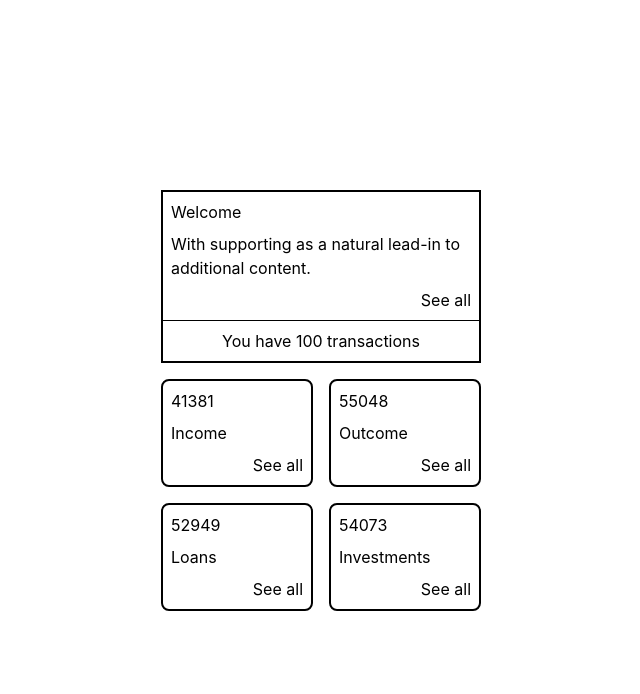
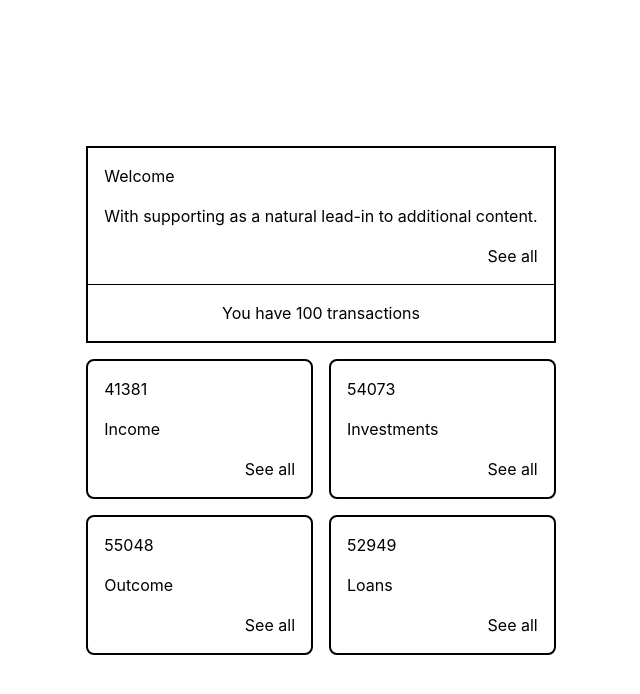
Before and after one commit to PetrAlexkulakov/List-page, a React (Create React App) app: page / in a window 1280 px wide. Shown: the top 694 px of the page, without its empty margins (319-959 px from the left). Built offline with nearby package versions, Linux system fonts and the light colour scheme.

Commit message:
fix: fix card style

```diff
--- a/src/components/Button/index.tsx
+++ b/src/components/Button/index.tsx
@@ -2,7 +2,9 @@ import { ButtonProps } from '@src/shared/interfaces/buttonInterface'
 
 function Button(props: ButtonProps) {
   return (
-    <button><a href={props.link}>{props.text}</a></button>
+    <button>
+      <a href={props.link}>{props.text}</a>
+    </button>
   )
 }
 
--- a/src/components/Card/index.tsx
+++ b/src/components/Card/index.tsx
@@ -5,14 +5,14 @@ import Button from '../Button';
 const Card = (props: CardProps) => {
   return (
     <div className={'border-2 border-black ' + props.className}>
-      <h1 className='m-2'>{props.title}</h1>
-      <p className='m-2'>{props.body}</p>
-      <div className="flex justify-end m-2">
+      <h1 className='m-4'>{props.title}</h1>
+      <p className='m-4'>{props.body}</p>
+      <div className="flex justify-end m-4">
         <Button text='See all' link={props.link} />
       </div>
       {props.underBody && (
       <div className="flex justify-center border-t border-black">
-        <p className='m-2'>{props.underBody}</p>
+        <p className='m-4'>{props.underBody}</p>
       </div>
       )}
     </div>
--- a/src/pages/List/index.tsx
+++ b/src/pages/List/index.tsx
@@ -30,16 +30,16 @@ const List = () => {
 
   return (
     <div className="flex justify-center items-center h-screen">
-      <div className="w-80 grid grid-cols-2 gap-4">
+      <div className="w-90 grid grid-cols-2 gap-4">
         <Card className="col-span-2"
         title='Welcome'
         body='With supporting as a natural lead-in to additional content.'
         underBody={'You have ' + dataJSON.total + ' transactions'}
         link='navigator?tab=0' />
         <Card className="col-span-1 rounded-lg" title={findAllAmount('income')} body='Income' link='navigator?tab=0' />
-        <Card className="col-span-1 rounded-lg" title={findAllAmount('outcome')} body='Outcome' link='navigator?tab=1' />
-        <Card className="col-span-1 rounded-lg" title={findAllAmount('loan')} body='Loans' link='navigator?tab=2' />
-        <Card className="col-span-1 rounded-lg" title={findAllAmount('investment')} body='Investments' link='navigator?tab=3' />
+        <Card className="col-span-1 rounded-lg order-1" title={findAllAmount('outcome')} body='Outcome' link='navigator?tab=1' />
+        <Card className="col-span-1 rounded-lg order-2" title={findAllAmount('loan')} body='Loans' link='navigator?tab=2' />
+        <Card className="col-span-1 rounded-lg order-0" title={findAllAmount('investment')} body='Investments' link='navigator?tab=3' />
       </div>
     </div>
   )
```
